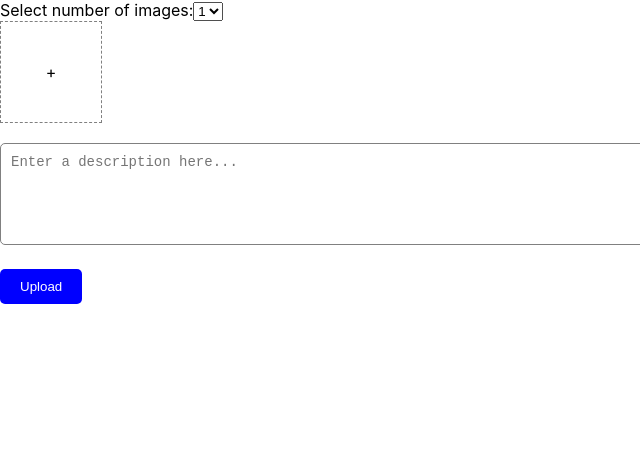
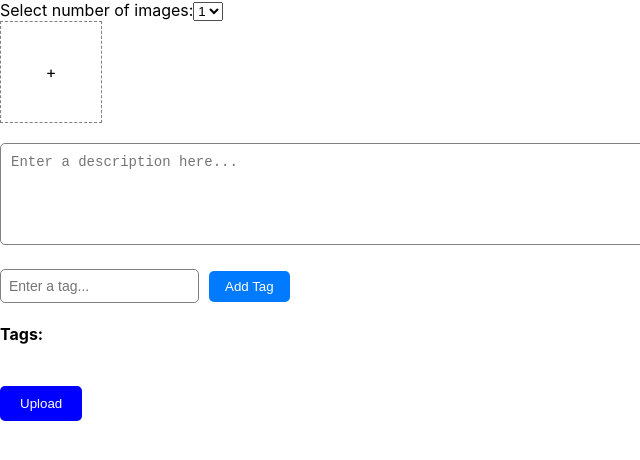
Before and after one commit to doanneda/scrap, a React (Create React App) app in the folder scrap-app/: page / in a window 1280 px wide. Shown: the top 460 px of the page, without its empty margins (0-640 px from the left). Built offline with nearby package versions, Linux system fonts and the light colour scheme; sample sign-in values are in the browser's storage.

Commit message:
user can input tag values that are displayed on the feed page

```diff
--- a/scrap-app/src/CreatePage.js
+++ b/scrap-app/src/CreatePage.js
@@ -6,9 +6,9 @@ export default function CreatePage() {
   const [numImages, setNumImages] = useState(1);
   const [images, setImages] = useState([]);
   const [description, setDescription] = useState('');
+  const [tagInput, setTagInput] = useState('');
+  const [tags, setTags] = useState([]);
   const [error, setError] = useState('');
-  // const [timeStamp, setTimeStamp] = useState('');
-  const name = "TEST3";
   const color = "paleGreen";
   const stickers = [
     {
@@ -19,9 +19,9 @@ export default function CreatePage() {
       ]
     },
   ];
-  const tags = [
-    "red", "orange", "blue"
-  ]
+  // const tags = [
+  //   "red", "orange", "blue"
+  // ]
   const navigate = useNavigate();
 
   const MAX_FILE_SIZE = 5 * 1024 * 1024; // 5MB
@@ -161,6 +161,20 @@ export default function CreatePage() {
     navigate('/feed');
   };
 
+  // Handle change in the input field
+  const handleTagInputChange = (e) => {
+    setTagInput(e.target.value);
+  };
+
+  // Handle adding the tag
+  const handleAddTag = () => {
+    // Check if the input is not empty and is not already in the tags array
+    if (tagInput && !tags.includes(tagInput)) {
+      setTags([...tags, tagInput]); // Add the new tag to the array
+      setTagInput(''); // Clear the input field
+    }
+  };
+
 
   return (
     <div>
@@ -243,7 +257,7 @@ export default function CreatePage() {
         ))}
       </div>
 
-      {/* Text Input Section */}
+      {/* Text Input Section For Description */}
       <div style={{ marginTop: '20px' }}>
         <textarea
           value={description}
@@ -259,6 +273,50 @@ export default function CreatePage() {
           }}
         ></textarea>
       </div>
+
+      <div style={{ marginTop: '20px' }}>
+      {/* Text input for entering a tag */}
+      <input
+        type="text"
+        value={tagInput}
+        onChange={handleTagInputChange}
+        placeholder="Enter a tag..."
+        style={{
+          padding: '8px',
+          fontSize: '14px',
+          border: '1px solid gray',
+          borderRadius: '5px',
+          marginRight: '10px',
+        }}
+      />
+
+      {/* Button to add the tag */}
+      <button
+        onClick={handleAddTag}
+        style={{
+          padding: '8px 16px',
+          backgroundColor: '#007bff',
+          color: 'white',
+          border: 'none',
+          borderRadius: '5px',
+          cursor: 'pointer',
+        }}
+      >
+        Add Tag
+      </button>
+
+      {/* Display the current tags */}
+      <div style={{ marginTop: '10px' }}>
+        <h4>Tags:</h4>
+        <ul>
+          {tags.map((tag, index) => (
+            <li key={index} style={{ display: 'inline-block', marginRight: '10px', padding: '5px', backgroundColor: '#f0f0f0', borderRadius: '5px' }}>
+              {tag}
+            </li>
+          ))}
+        </ul>
+      </div>
+    </div>
 
       {/* Error Message */}
       {error && (
--- a/scrap-app/src/Feed.js
+++ b/scrap-app/src/Feed.js
@@ -140,6 +140,12 @@ export default function Feed() {
                                 </ul>
                             </div>
                         )}
+
+                        <p>
+                          {page.tags.map((tag,index) => (
+                            <span key={index}>#{tag} </span>
+                          ))}
+                        </p>
                     </div>
                 ))}
             </div>
```
